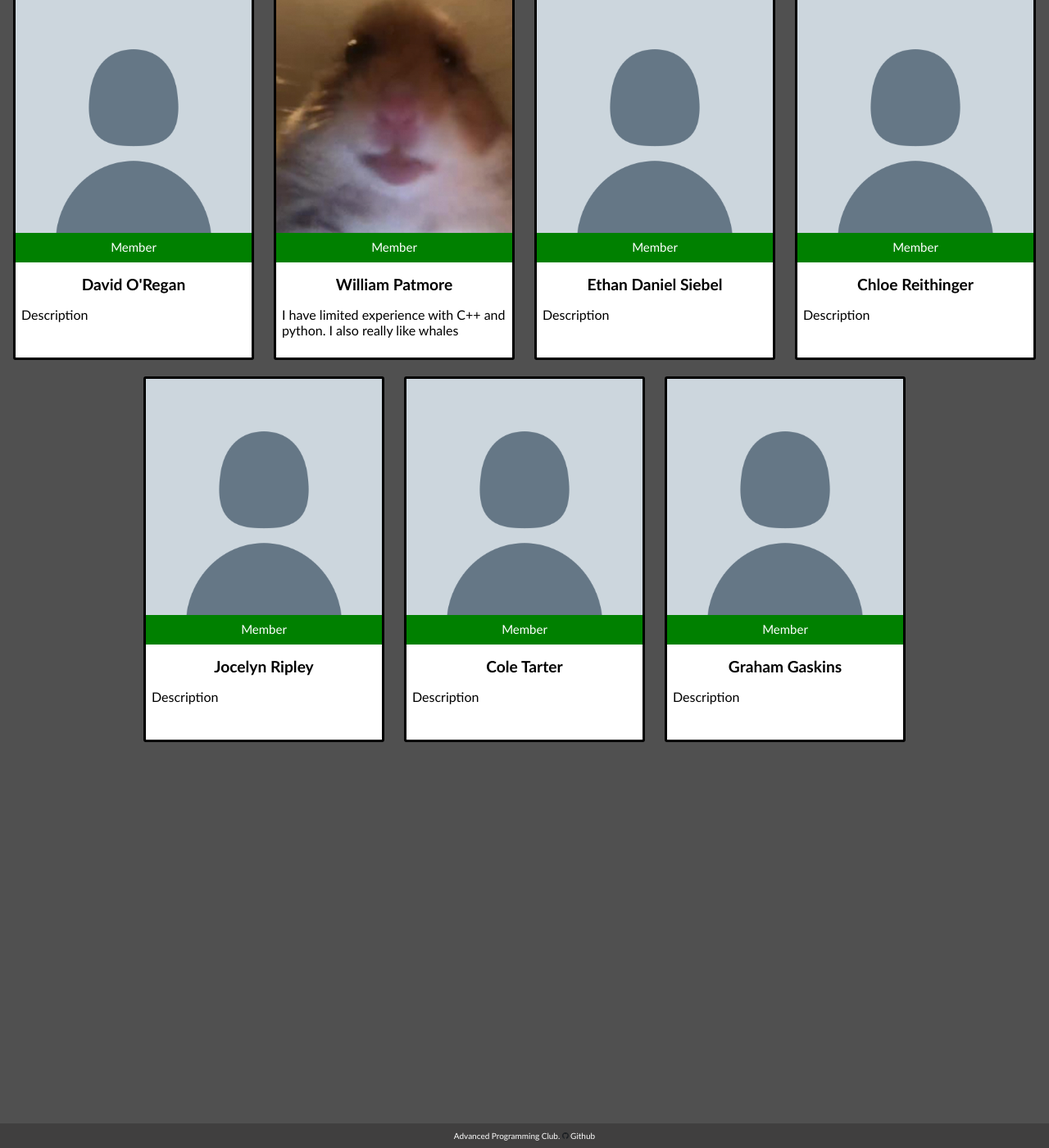
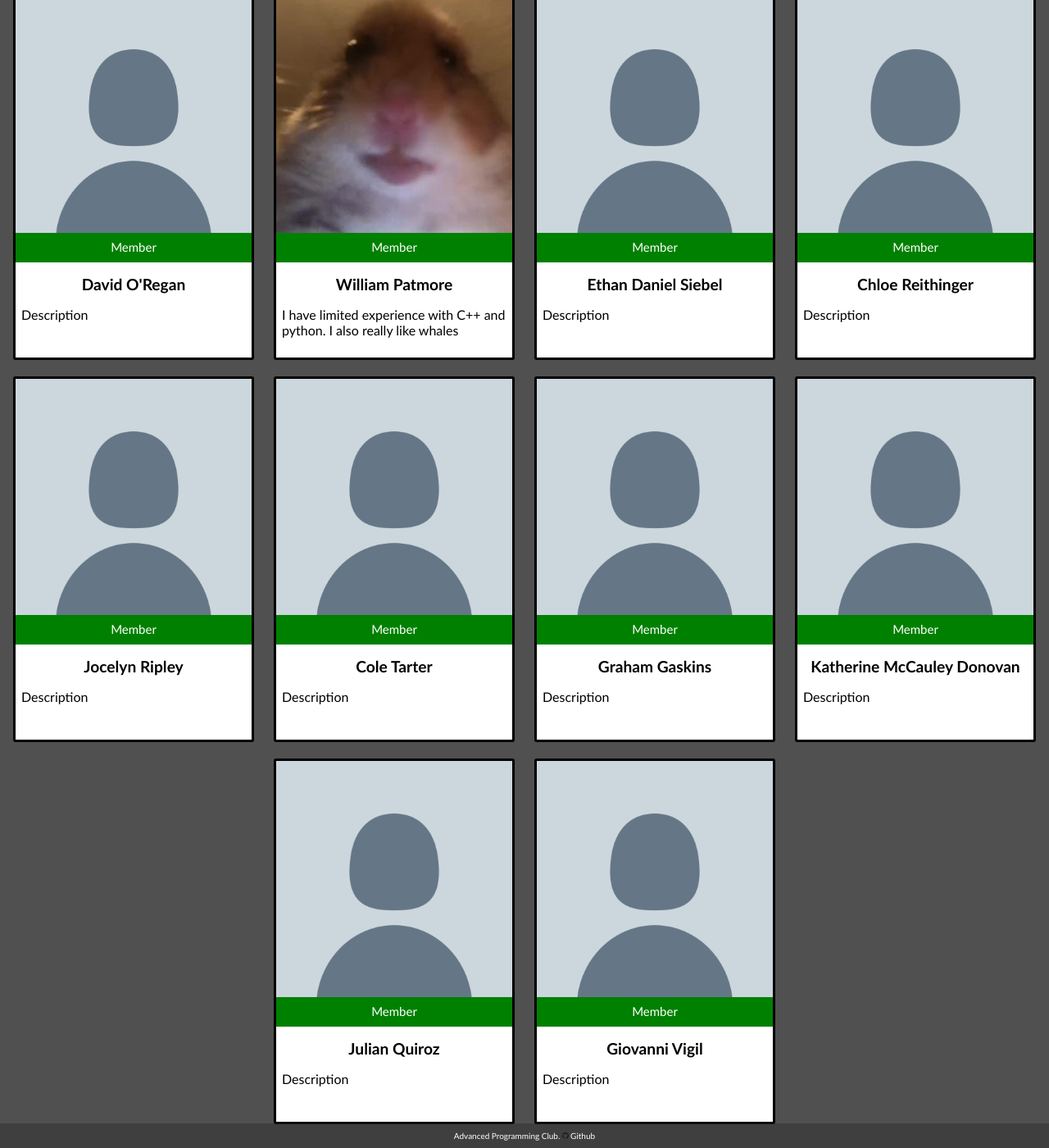
Before and after one commit to apc-gmhs/apc-website, a Jekyll site: the page built from _pages/about_us.html, in a window 1280 px wide and 1400 px high, scrolled down 10998 px. Shown: the whole window at 82% size. Built offline with Jekyll 4.4.1, drawn with Linux system fonts in a browser that asks for light colours; a script that is not in the unit is left out; part of the change alters nothing that is shown; some of the changed text lies outside the part shown.

Commit message:
CI: Automatically generated member data

```diff
--- a/_data/members.json
+++ b/_data/members.json
@@ -13,8 +13,8 @@
             "desc": "Description"
         },
         {
-      "imagepath": "https://scontent-iad3-1.cdninstagram.com/v/t51.2885-19/s320x320/76938864_2563035387249308_1144268116168015872_n.jpg?_nc_ht=scontent-iad3-1.cdninstagram.com&_nc_ohc=c624Dipkkx4AX8i0bP1&oh=430485febff3b9f2fb04b95194b90717&oe=5ECC03E8",
-      "label": "Member",
+            "imagepath": "https://scontent-iad3-1.cdninstagram.com/v/t51.2885-19/s320x320/76938864_2563035387249308_1144268116168015872_n.jpg?_nc_ht=scontent-iad3-1.cdninstagram.com&_nc_ohc=c624Dipkkx4AX8EBU1Z&oh=cc934abecf95cb65b796d3fb61fe8762&oe=5ECC03E8",
+            "label": "Contributer",
             "name": "Danny Oppenheimer",
             "desc": "Freshmen boi who worked on the APC website and is basically hackerman himself."
         },
@@ -115,13 +115,13 @@
             "desc": "Description"
         },
         {
-      "imagepath": "https://scontent-iad3-1.cdninstagram.com/v/t51.2885-19/s320x320/76957362_991189974552438_5402798661975408640_n.jpg?_nc_ht=scontent-iad3-1.cdninstagram.com&_nc_ohc=zXttgcp3ZdsAX_2sFR8&oh=c3fb0ec2657241a2e175f90b80eb408e&oe=5ECA2CE9",
+            "imagepath": "https://scontent-iad3-1.cdninstagram.com/v/t51.2885-19/s320x320/76957362_991189974552438_5402798661975408640_n.jpg?_nc_ht=scontent-iad3-1.cdninstagram.com&_nc_ohc=zXttgcp3ZdsAX_3VIdY&oh=b5cdf6b8956d64810f98c50be5c8677a&oe=5ECA2CE9",
             "label": "Member",
             "name": "Joseph Dakin",
             "desc": "Member of the advanced program club. Programming and Physics are my forté"
         },
         {
-      "imagepath": "https://scontent-iad3-1.cdninstagram.com/v/t51.2885-19/s320x320/92028572_2363068673992878_5958965625085755392_n.jpg?_nc_ht=scontent-iad3-1.cdninstagram.com&_nc_ohc=CNg1F66GbqIAX_OiToY&oh=8c799b72afc4f5274a2d52ba16623348&oe=5ECB4E33",
+            "imagepath": "https://scontent-iad3-1.cdninstagram.com/v/t51.2885-19/s320x320/92028572_2363068673992878_5958965625085755392_n.jpg?_nc_ht=scontent-iad3-1.cdninstagram.com&_nc_ohc=CNg1F66GbqIAX_SNZnd&oh=daab238e7bb4bcd3cec93eb18bf385c2&oe=5ECB4E33",
             "label": "Member",
             "name": "Rachel Danckaert",
             "desc": "Hello, I’m a senior at GMHS. I am going to be attending Virginia Tech next year, so this will unfortunately my only year in this club. I hope to achieve great things with my prior knowledge of programming."
@@ -157,7 +157,7 @@
             "desc": "Description"
         },
         {
-      "imagepath": "https://scontent-iad3-1.cdninstagram.com/v/t51.2885-19/s320x320/92262440_234876671218240_2462689940643774464_n.jpg?_nc_ht=scontent-iad3-1.cdninstagram.com&_nc_ohc=HE6p6EgJtykAX_DhkF6&oh=fb958a9a138ccd8a995ab7dcd9fde897&oe=5ECCC44F",
+            "imagepath": "https://scontent-iad3-1.cdninstagram.com/v/t51.2885-19/s320x320/92262440_234876671218240_2462689940643774464_n.jpg?_nc_ht=scontent-iad3-1.cdninstagram.com&_nc_ohc=HE6p6EgJtykAX9ZT9LH&oh=e659a07c48c512dbce37787ef8c55496&oe=5ECCC44F",
             "label": "Member",
             "name": "Wynona Finein",
             "desc": "sup don't know why im here but i'm here so might as well have fun with it "
@@ -211,7 +211,7 @@
             "desc": "Description"
         },
         {
-      "imagepath": "https://scontent-iad3-1.cdninstagram.com/v/t51.2885-19/s320x320/64821271_1377062725777714_3474360128482836480_n.jpg?_nc_ht=scontent-iad3-1.cdninstagram.com&_nc_ohc=35gdI_IYT1EAX9vj6dl&oh=5d2eada3c43c1930e883452a5906a91c&oe=5ECA88E5",
+            "imagepath": "https://scontent-iad3-1.cdninstagram.com/v/t51.2885-19/s320x320/64821271_1377062725777714_3474360128482836480_n.jpg?_nc_ht=scontent-iad3-1.cdninstagram.com&_nc_ohc=35gdI_IYT1EAX85_l5x&oh=ebe879da717b037762de7ff1d89794a3&oe=5ECA88E5",
             "label": "Member",
             "name": "Ryan Green",
             "desc": "Freshman who is very bad at coding and gets carried through computer problems by his friends who are massive nerds"
@@ -229,10 +229,10 @@
             "desc": "Description"
         },
         {
-      "imagepath": "/assets/images/pfp/default_pfp.png",
-      "label": "Member",
+            "imagepath": "https://scontent-iad3-1.cdninstagram.com/v/t51.2885-19/s320x320/89702462_510517046521391_989582889022652416_n.jpg?_nc_ht=scontent-iad3-1.cdninstagram.com&_nc_ohc=-JVBgnEGmWsAX-7JJzZ&oh=6bd7e7e38245704ccea400f4f68e4965&oe=5ECBA5E6",
+            "label": "",
             "name": "Hanna Hall",
-      "desc": "Description"
+            "desc": "gmhs '23"
         },
         {
             "imagepath": "/assets/images/pfp/default_pfp.png",
@@ -253,7 +253,7 @@
             "desc": "Description"
         },
         {
-      "label": "Contributer",
+            "label": "Member",
             "name": "Evan Hom",
             "desc": "Hi. My name is Evan and I love to play football and basketball. I also really like to make stuff and program.",
             "imagepath": "/assets/images/pfp/Evan_Hom.jpg"
@@ -265,7 +265,7 @@
             "desc": "Description"
         },
         {
-      "imagepath": "https://scontent-iad3-1.cdninstagram.com/v/t51.2885-19/s320x320/92553751_535000170494684_6177518106844332032_n.jpg?_nc_ht=scontent-iad3-1.cdninstagram.com&_nc_ohc=OS3z8taMeSMAX-Xk2zS&oh=7f955ffe5d05b0ff20e23dd79caaec1c&oe=5ECC583F",
+            "imagepath": "https://scontent-iad3-1.cdninstagram.com/v/t51.2885-19/s320x320/92553751_535000170494684_6177518106844332032_n.jpg?_nc_ht=scontent-iad3-1.cdninstagram.com&_nc_ohc=OS3z8taMeSMAX8Rz9Bz&oh=b39a6a5488789866604bdf031b1f11de&oe=5ECC583F",
             "label": "Member",
             "name": "Kristen Hornbuckle",
             "desc": "I don't know anything about APC but here I am ready to learn new things during isolation because why not"
@@ -337,7 +337,7 @@
             "desc": "Description"
         },
         {
-      "imagepath": "https://scontent-iad3-1.cdninstagram.com/v/t51.2885-19/s320x320/70956040_390984834902819_7625913059105570816_n.jpg?_nc_ht=scontent-iad3-1.cdninstagram.com&_nc_ohc=C8SimsLdhTIAX83J7ZZ&oh=5f6c064c67a6149abb055a45281b9bd4&oe=5ECC5954",
+            "imagepath": "https://scontent-iad3-1.cdninstagram.com/v/t51.2885-19/s320x320/70956040_390984834902819_7625913059105570816_n.jpg?_nc_ht=scontent-iad3-1.cdninstagram.com&_nc_ohc=C8SimsLdhTIAX-PdMWg&oh=eb929c5a3ca9a09ac3cf4d67231ed62a&oe=5ECC5954",
             "label": "Member",
             "name": "Rachel Margarella",
             "desc": "I have two dogs and  I like oreos. "
@@ -349,7 +349,7 @@
             "desc": "Description"
         },
         {
-      "imagepath": "https://scontent-iad3-1.cdninstagram.com/v/t51.2885-19/s320x320/73470500_1482279485267973_4639040609301037056_n.jpg?_nc_ht=scontent-iad3-1.cdninstagram.com&_nc_ohc=GlyFxYhu2wkAX8Qy2Nb&oh=66bd9655db2cc0360a2fc39c3d36f8d7&oe=5EC9D387",
+            "imagepath": "https://scontent-iad3-1.cdninstagram.com/v/t51.2885-19/s320x320/73470500_1482279485267973_4639040609301037056_n.jpg?_nc_ht=scontent-iad3-1.cdninstagram.com&_nc_ohc=GlyFxYhu2wkAX9NTGuV&oh=0ef70b4538309a41eb4ae12cfe5f6795&oe=5EC9D387",
             "label": "Member",
             "name": "Lauren Mellon",
             "desc": "gmhs '22"
@@ -385,7 +385,7 @@
             "desc": "Description"
         },
         {
-      "imagepath": "https://scontent-iad3-1.cdninstagram.com/v/t51.2885-19/s320x320/92606011_812070729318985_8487203960736710656_n.jpg?_nc_ht=scontent-iad3-1.cdninstagram.com&_nc_ohc=XSYxzel7vXEAX-UuwYN&oh=6007714758c071f2669cecaa645def7d&oe=5ECD5CD3",
+            "imagepath": "https://scontent-iad3-1.cdninstagram.com/v/t51.2885-19/s320x320/92606011_812070729318985_8487203960736710656_n.jpg?_nc_ht=scontent-iad3-1.cdninstagram.com&_nc_ohc=XSYxzel7vXEAX_gvsSs&oh=6efcd018bb8013ee5a02a3aac2b1fdef&oe=5ECD5CD3",
             "label": "Member",
             "name": "Rebecca Rasmussen",
             "desc": "here solely to become a better coder than rohan"
@@ -569,6 +569,24 @@
             "label": "Member",
             "name": "Graham Gaskins",
             "desc": "Description"
+        },
+        {
+            "imagepath": "/assets/images/pfp/default_pfp.png",
+            "label": "Member",
+            "name": "Katherine McCauley Donovan",
+            "desc": "Description"
+        },
+        {
+            "imagepath": "/assets/images/pfp/default_pfp.png",
+            "label": "Member",
+            "name": "Julian Quiroz",
+            "desc": "Description"
+        },
+        {
+            "imagepath": "/assets/images/pfp/default_pfp.png",
+            "label": "Member",
+            "name": "Giovanni Vigil",
+            "desc": "Description"
         }
     ]
 }
```
Lines whose indentation alone changed are shown as unchanged.
